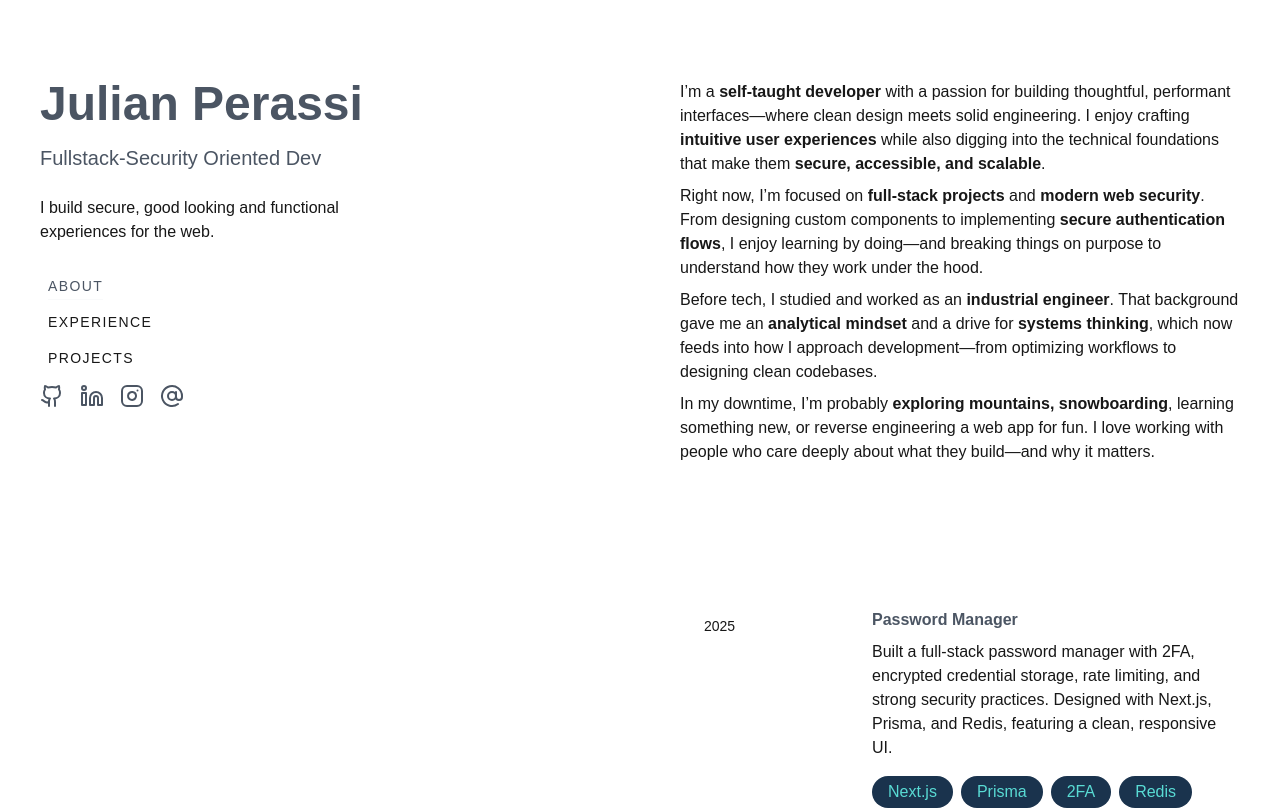
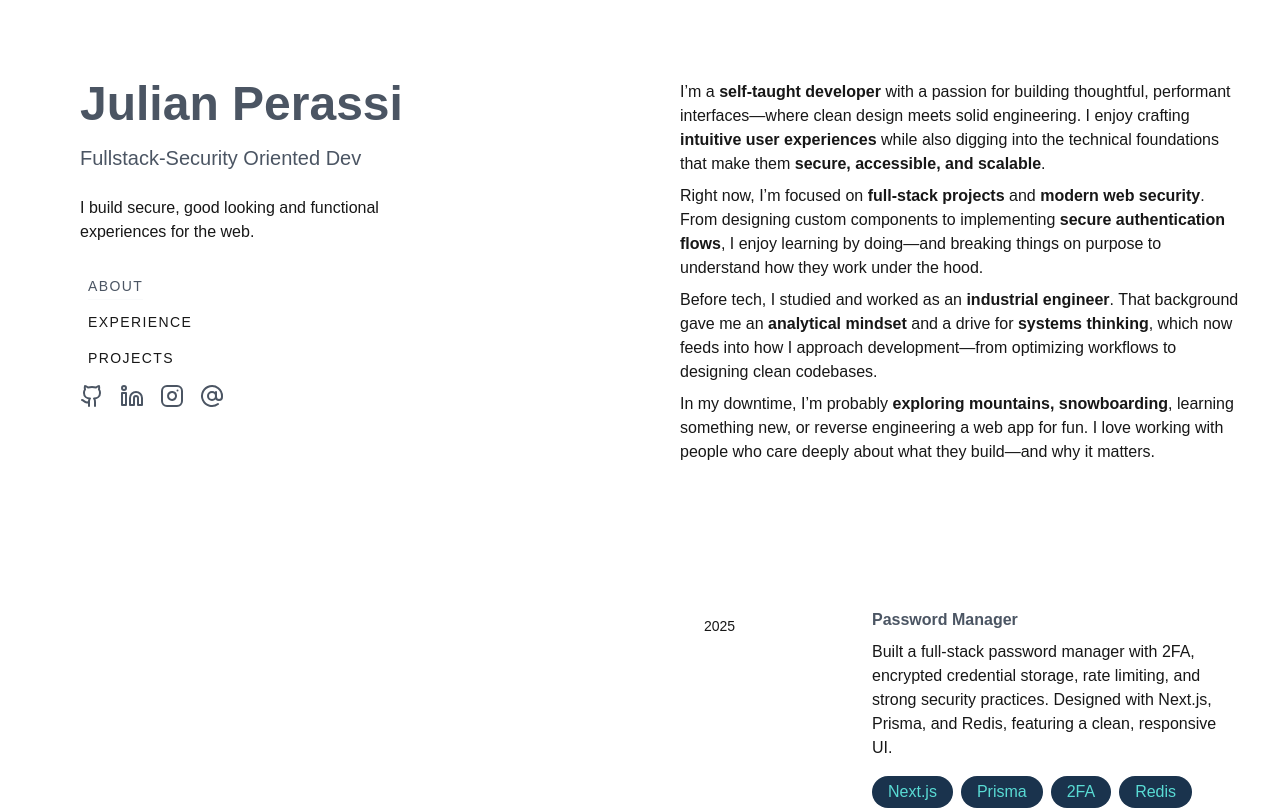
Before and after one commit to perassijulian/portfolio, a Next.js app: page / in a window 1280 px wide. Shown: the top 810 px of the page. Built offline with nearby package versions, Linux system fonts and the light colour scheme.

Commit message:
profile panel fixed when desktop

```diff
--- a/components/ProfilePanel.tsx
+++ b/components/ProfilePanel.tsx
@@ -4,7 +4,7 @@ import ProfileHeader from "./ProfileHeader";
 
 export default function ProfilePanel() {
   return (
-    <div className="sticky top-0 px-10 py-20">
+    <div className="md:fixed top-0 md:p-20 px-10 py-20">
       <ProfileHeader />
       <NavigationLinks />
       <ContactLinks />
```
